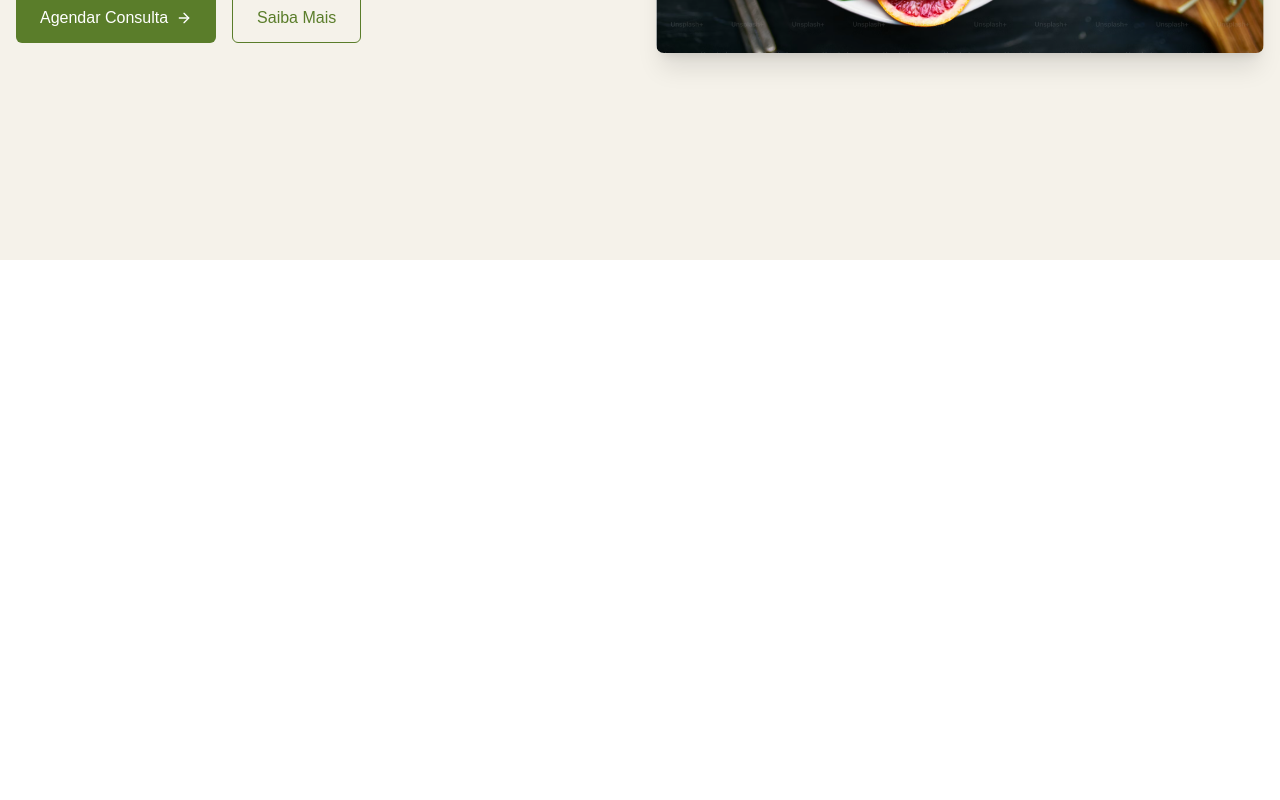
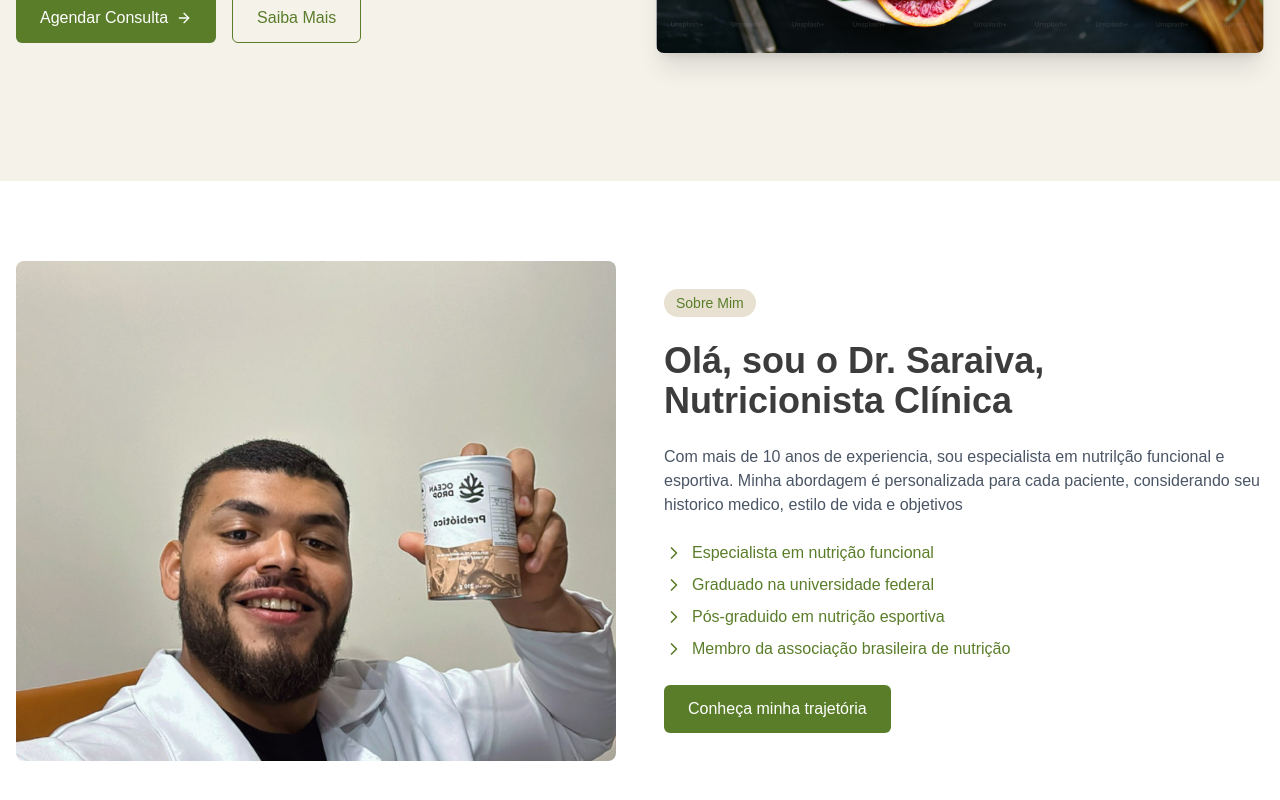
Before and after one commit to Faccin27/Nutricionista, a Next.js app: page / in a window 1280 px wide. Shown: the part 540-1340 px from the top of the page. Before the commit the page ends 800 px from the top, so only its background shows below. Built offline with nearby package versions, Linux system fonts and the light colour scheme.

Commit message:
feat: created about section

```diff
--- a/src/app/page.tsx
+++ b/src/app/page.tsx
@@ -131,6 +131,7 @@ export default function Home() {
       </header>
 
       <main className="flex-1">
+        {/* Hero */}
         <section id="home" className="relative overflow-hidden py-20 md:py-32">
           <div className="container mx-auto px-4 flex flex-col md:flex-row items-center gap-8">
             <div className="flex flex-col gap-4 md:w-1/2">
@@ -162,8 +163,64 @@ export default function Home() {
           </div>
         </section>
 
-
-
+        {/* About  */}
+        <section id="about" className="py-20 bg-white">
+          <div className="container mx-auto px-4">
+            <div className="flex flex-col md:flex-row gap-12 items-center">
+              <div className="relative md:w-1/2 h-[500px] rounded-lg overflow-hidden">
+                <Image
+                  src={saraiva}
+                  alt="Dr. Saraiva"
+                  fill
+                  className="object-cover"
+                />
+              </div>
+              <div className="md:w-1/2 space-y-6">
+                <div className="inline-block rounded-full bg-[#e8e1d1] px-3 py-1 text-sm font-medium text-[#5a7d2a]">
+                  Sobre Mim
+                </div>
+                <h2 className="text-3xl md:text-4xl font-bold text-[#3c3c3c]">
+                  Olá, sou o Dr. Saraiva, Nutricionista Clínica
+                </h2>
+                <p className="text-gray-600">
+                  Com mais de 10 anos de experiencia, sou especialista em
+                  nutrilção funcional e esportiva. Minha abordagem é
+                  personalizada para cada paciente, considerando seu historico
+                  medico, estilo de vida e objetivos
+                </p>
+                <ul className="space-y-2">
+                  <li className="flex items-center gap-2">
+                    <ChevronRight className="h-5 w-5 text-[#5a7d2a]" />
+                    <span className="text-[#5a7d2a]">
+                      Especialista em nutrição funcional
+                    </span>
+                  </li>
+                  <li className="flex items-center gap-2">
+                    <ChevronRight className="h-5 w-5 text-[#5a7d2a]" />
+                    <span className="text-[#5a7d2a]">
+                      Graduado na universidade federal
+                    </span>
+                  </li>
+                  <li className="flex items-center gap-2">
+                    <ChevronRight className="h-5 w-5 text-[#5a7d2a]" />
+                    <span className="text-[#5a7d2a]">
+                      Pós-graduido em nutrição esportiva
+                    </span>
+                  </li>
+                  <li className="flex items-center gap-2">
+                    <ChevronRight className="h-5 w-5 text-[#5a7d2a]" />
+                    <span className="text-[#5a7d2a]">
+                      Membro da associação brasileira de nutrição
+                    </span>
+                  </li>
+                </ul>
+                <button className="bg-[#5a7d2a] hover:bg-[#4a6822] text-white px-6 py-3 rounded-md font-medium transition-colors">
+                  Conheça minha trajetória
+                </button>
+              </div>
+            </div>
+          </div>
+        </section>
       </main>
     </div>
   );
```
